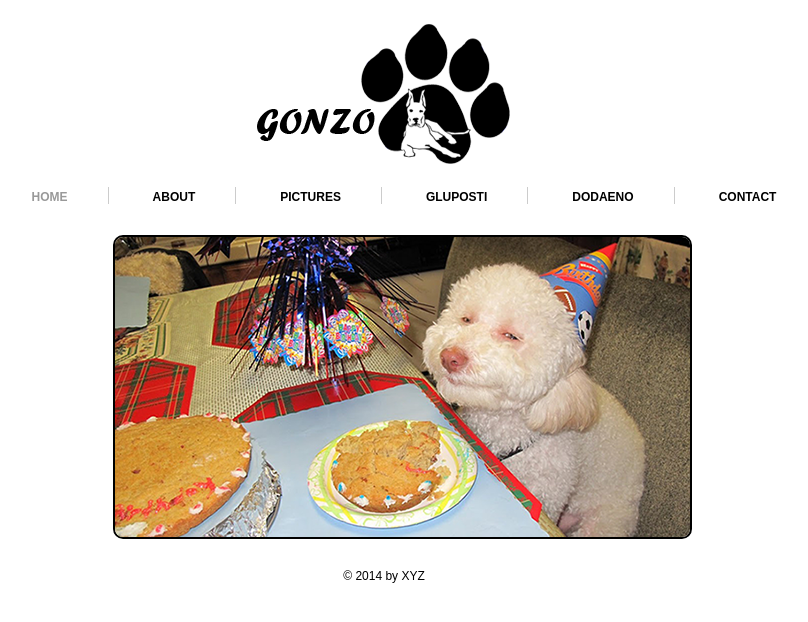
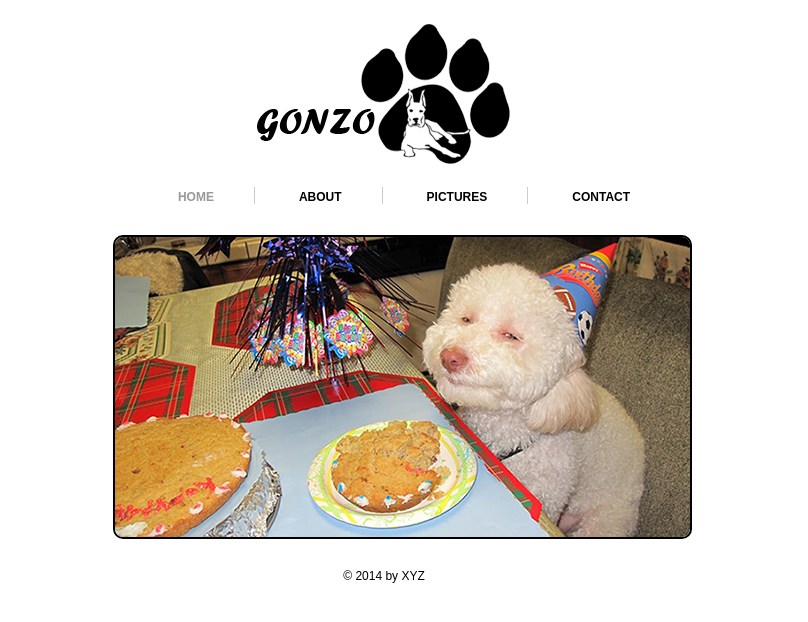
Before and after one commit to ljatkos/tutorials, a plain HTML site: page index.html in a window 1280 px wide. Shown: the whole page, without its empty margins (256-1064 px from the left). Drawn offline with Linux system fonts and the light colour scheme.

Commit message:
Popraveno greski

```diff
--- a/index.html
+++ b/index.html
@@ -29,8 +29,6 @@
 			<li><a class="active" href="index.html">HOME</a></li>
 			<li><a href="about.html">ABOUT</a></li>
 			<li><a href="picture.html">PICTURES</a></li>
-			<li><a href="about.html">gluposti</a></li>
-			<li><a href="picture.html">dodaeno</a></li>
 			<li class="bdr"><a class="pdg" href="contact.html">CONTACT</a></li>
 		</ul>
 	</div>
```
